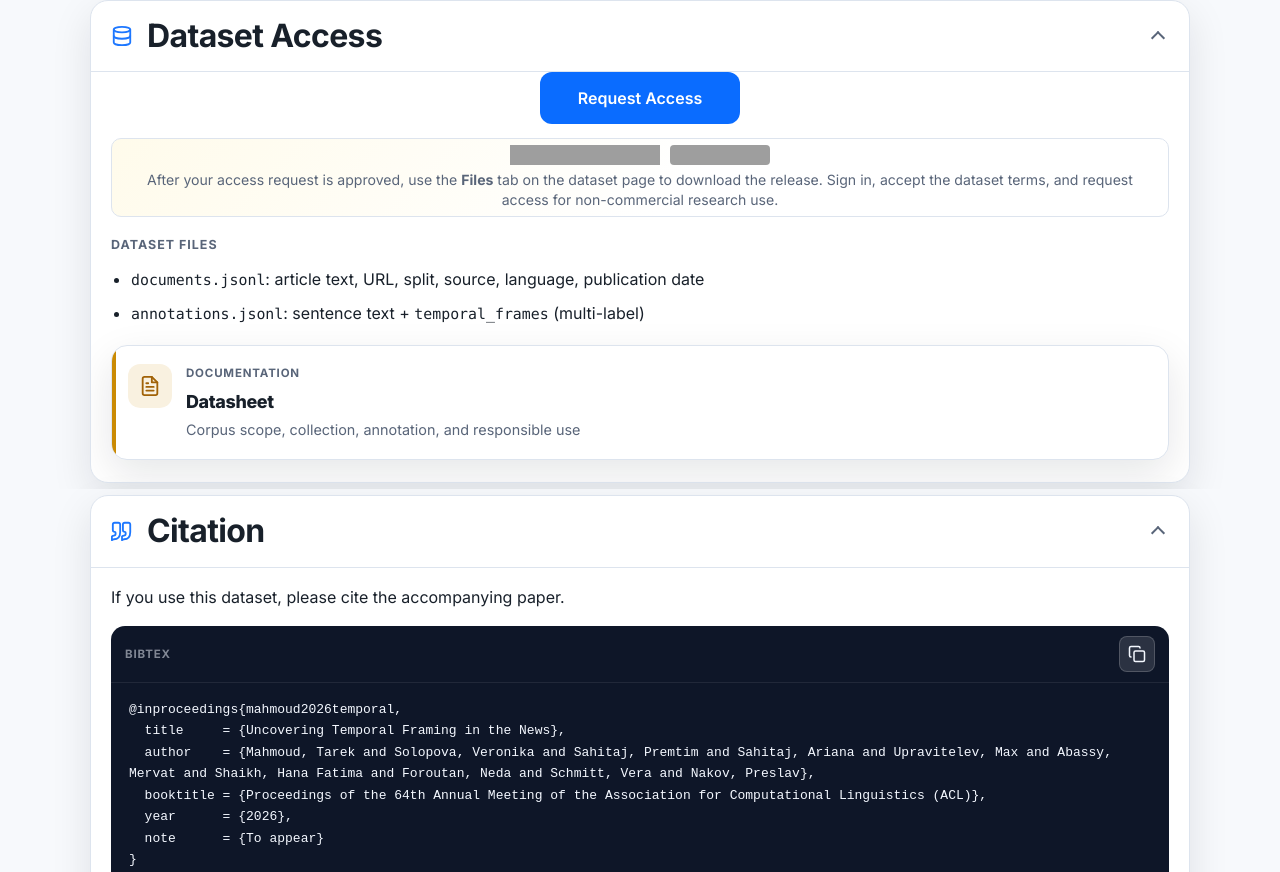
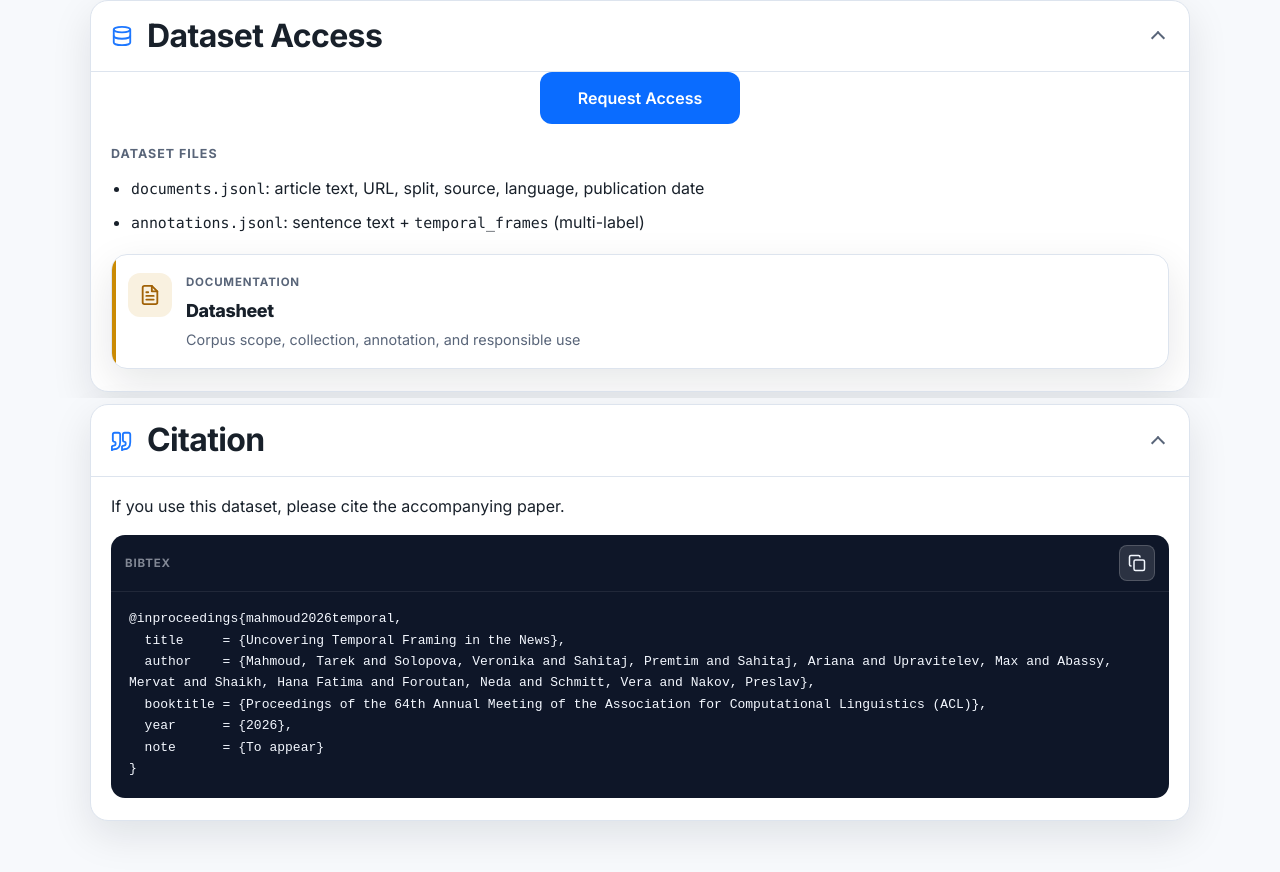
Before and after one commit to mbzuai-nlp/temporal-framing, a plain HTML site: page docs/index.html in a window 1280 px wide. Shown: the part 2643-3515 px from the top of the page. Drawn offline with Linux system fonts and the light colour scheme; grey boxes are pictures that could not be loaded.

Commit message:
Dataset Access: remove Hugging Face badge strip and access helper text
Made-with: Cursor

```diff
--- a/docs/index.html
+++ b/docs/index.html
@@ -796,38 +796,6 @@
               Request Access
             </a>
           </div>
-          <div class="access-hf-row">
-            <div class="access-hf-badges">
-              <a
-                href="https://huggingface.co/datasets/MBZUAI/temporal-framing"
-                target="_blank"
-                rel="noopener noreferrer"
-                class="access-hf-badge-link"
-                title="Open the dataset page to request access and download files"
-              >
-                <img
-                  src="https://img.shields.io/badge/HuggingFace-Dataset-yellow"
-                  alt="Temporal Framing dataset on Hugging Face"
-                  width="150"
-                  height="20"
-                  decoding="async"
-                  loading="lazy"
-                />
-              </a>
-              <img
-                src="https://img.shields.io/badge/access-gated-orange"
-                alt="Gated access"
-                width="100"
-                height="20"
-                decoding="async"
-                loading="lazy"
-                class="access-hf-badge-gated"
-              />
-            </div>
-            <p class="small muted access-hf-copy">
-              After your access request is approved, use the <strong>Files</strong> tab on the dataset page to download the release. Sign in, accept the dataset terms, and request access for non-commercial research use.
-            </p>
-          </div>
           <div class="access-files-block">
             <h3 class="access-files-heading">Dataset files</h3>
             <ul class="clean-list access-card-files">
--- a/docs/styles.css
+++ b/docs/styles.css
@@ -1186,54 +1186,13 @@ h3 {
   letter-spacing: 0.08em;
   color: var(--muted);
 }
-.access-hf-row {
-  display: flex;
-  flex-wrap: wrap;
-  flex-direction: column;
-  align-items: center;
-  gap: 5px;
-  margin-bottom: 18px;
-  padding: 6px 10px 7px;
-  border-radius: 10px;
-  border: 1px solid var(--line);
-  background: linear-gradient(135deg, #fffbeb 0%, #fff 55%);
-}
-.access-hf-badges {
-  display: flex;
-  flex-wrap: wrap;
-  align-items: center;
-  justify-content: center;
-  gap: 6px 10px;
-  width: 100%;
-}
 .access-download-wrap {
   display: flex;
   justify-content: center;
-  margin: 0 0 14px;
+  margin: 0 0 20px;
 }
 .access-hf-download-btn {
   min-width: 200px;
-}
-.access-hf-badge-link {
-  line-height: 0;
-  border-radius: 6px;
-}
-.access-hf-badge-link:focus-visible {
-  outline: 2px solid var(--brand);
-  outline-offset: 3px;
-}
-.access-hf-badge-gated {
-  vertical-align: middle;
-  border-radius: 4px;
-}
-.access-hf-row .access-hf-copy {
-  margin: 0;
-  align-self: stretch;
-  width: 100%;
-  box-sizing: border-box;
-  text-align: center;
-  line-height: 1.38;
-  font-size: 0.88rem;
 }
 .access-datasheet {
   margin: 18px 0 0;
```
